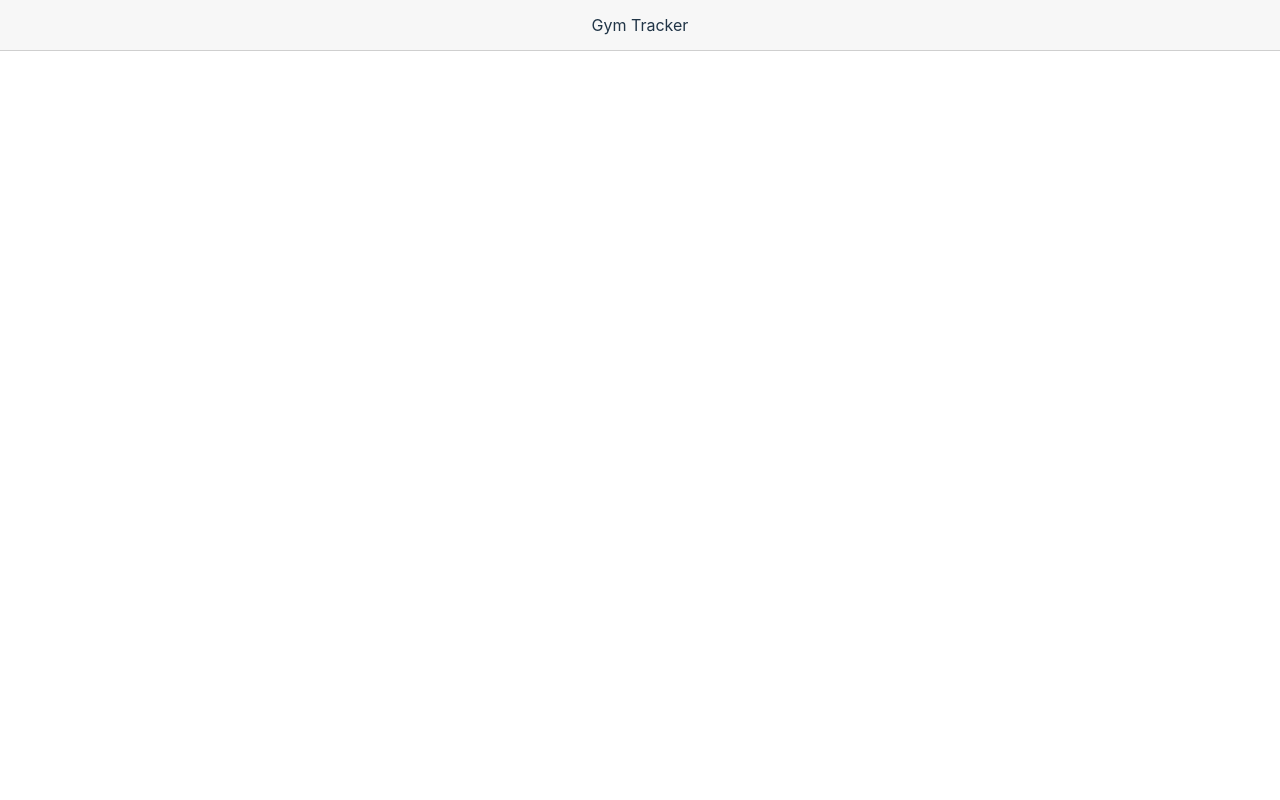
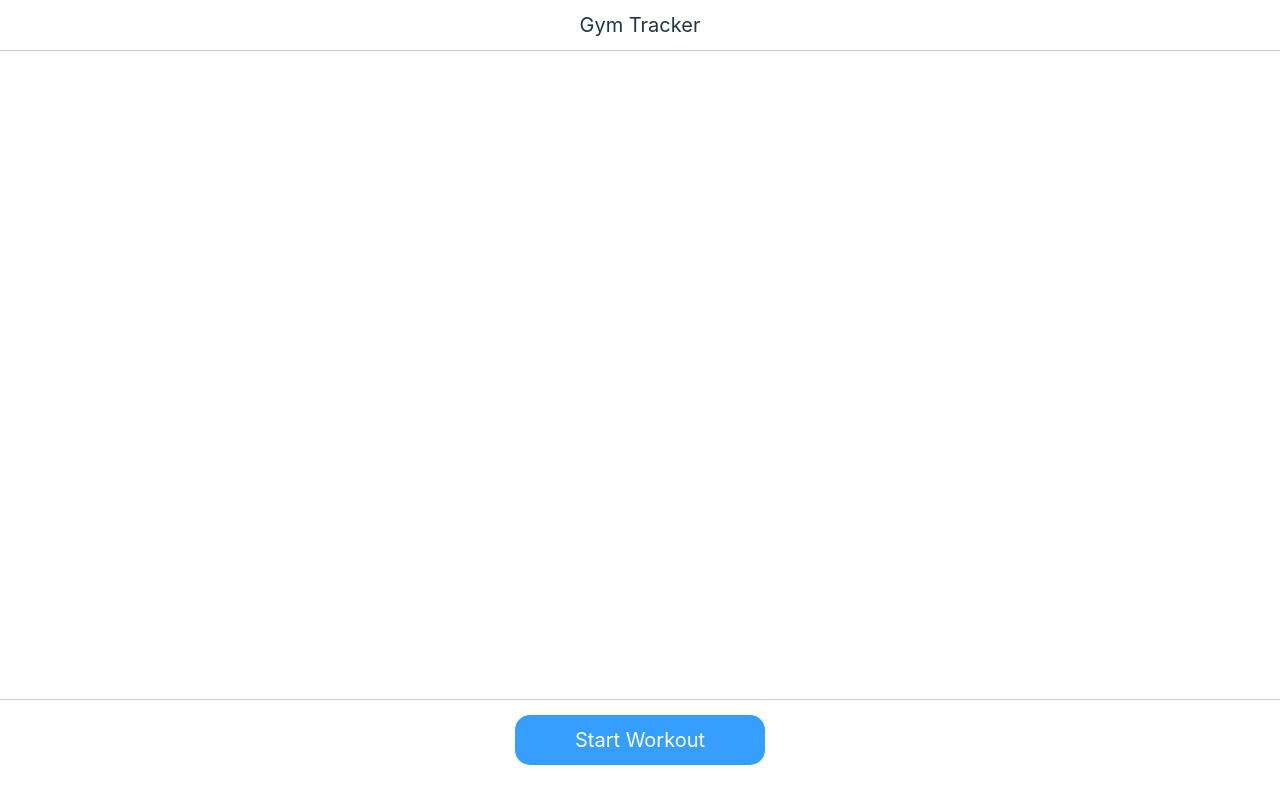
Before and after one commit to Gym-Tracker/Gym-Tracker, a React (Vite) app: page / in a window 1280 px wide. Built offline with nearby package versions, Linux system fonts and the light colour scheme.

Commit message:
Added bottom bar

```diff
--- a/src/App.css
+++ b/src/App.css
@@ -1,9 +1,8 @@
 .topBar {
-  background-color: rgb(247, 247, 247);
   height: 50px;
   border-style: solid;
   border-color: rgb(207, 207, 207);
-  border-width: 0px 0px 1px 0px; /* 25px top, 10px right, 4px bottom and 35px left */
+  border-width: 0px 0px 1px 0px;
   display: flex;
   align-items: center;
 }
@@ -11,4 +10,31 @@
 .title {
   width: 100%;
   text-align: center;
+  font-size: 20px;
 }
+
+.bottomBar {
+  height: 80px;
+  width: 100%;
+  padding-bottom: 20px;
+  border-style: solid;
+  border-color: rgb(207, 207, 207);
+  border-width: 1px 0px 0px 0px;
+  position: fixed;
+  bottom: 0;
+}
+
+.buttonContainer {
+  height: 100%;
+  display: flex;
+  align-items: center;
+  justify-content: center;
+}
+
+.startWorkoutButton {
+  color: white;
+  padding: 10px 60px 10px 60px;
+  font-size: 20px;
+  background-color: #359EFF;
+  border-radius: 15px;
+}
--- a/src/App.tsx
+++ b/src/App.tsx
@@ -6,6 +6,11 @@ function App() {
       <div className='topBar'>
         <div className='title'>Gym Tracker</div>
       </div>
+      <div className='bottomBar'>
+        <div className='buttonContainer'>
+          <div className='startWorkoutButton'>Start Workout</div>
+        </div>
+      </div>
     </>
   )
 }
```
